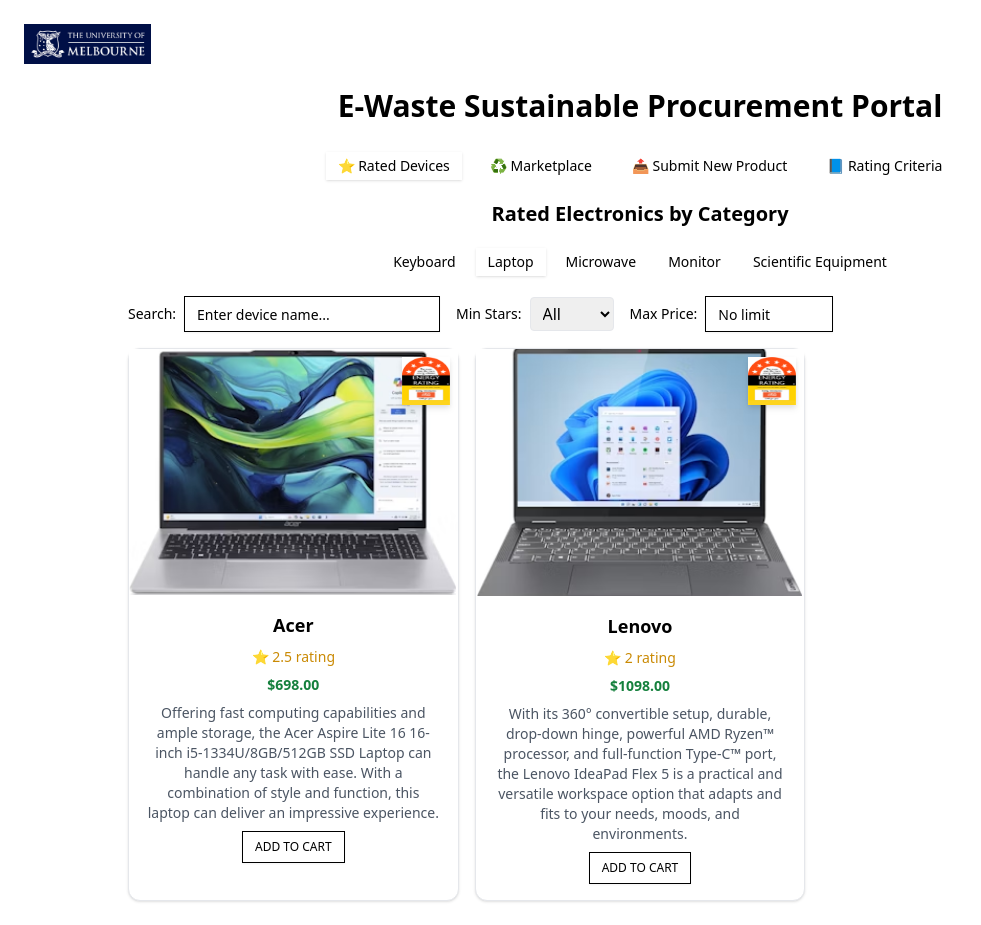
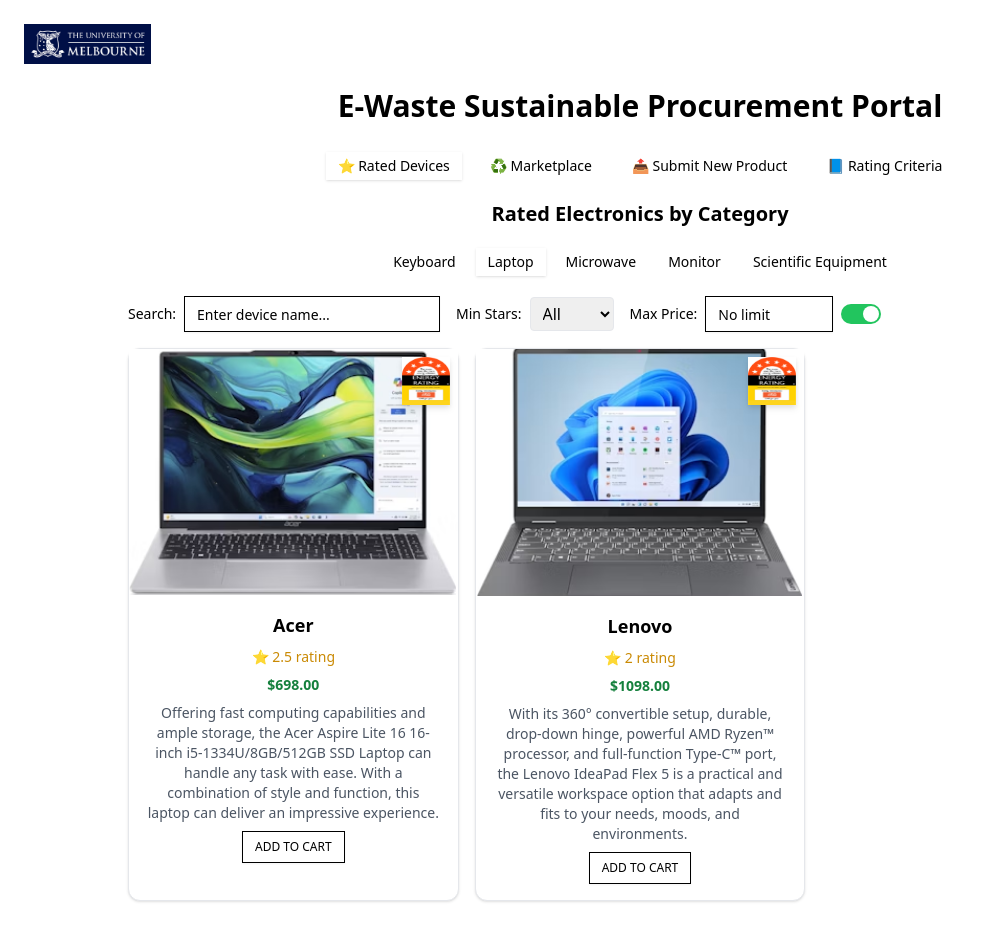
Before and after one commit to ToriLi1210/procurement-portal, a React (Vite) app: page / in a window 1280 px wide. Shown: the whole page, without its empty margins (0-981 px from the left). Built offline with nearby package versions, Linux system fonts and the light colour scheme; no server answers.

Commit message:
add toggle to show star

```diff
--- a/src/components/RatedCategoryPanel.tsx
+++ b/src/components/RatedCategoryPanel.tsx
@@ -35,6 +35,8 @@
 
   const [maxPrice, setMaxPrice] = useState(Infinity);
 
+  const [showStars, setShowStars] = useState(true);
+
   // Filter devices by search term and minimum star rating
   const filtered = devices.filter(
     (d) =>
@@ -67,6 +69,7 @@
           />
         </div>
 
+        {showStars && (
           <div className="flex items-center gap-2">
             <Label>Min Stars:</Label>
             <select
@@ -86,6 +89,8 @@
               <option value={5}>5 only</option>
             </select>
           </div>
+        )}
+
         <div className="flex items-center gap-2">
           <Label>Max Price:</Label>
           <Input
@@ -97,7 +102,18 @@
               setMaxPrice(isNaN(value) ? Infinity : value);
             }}
           />
+
+          {/* Toggle switch without label, next to Max Price */}
+          <input
+            type="checkbox"
+            checked={showStars}
+            onChange={() => setShowStars(!showStars)}
+            className="w-10 h-5 rounded-full bg-gray-300 appearance-none checked:bg-green-500 relative transition-all duration-300
+              before:content-[''] before:absolute before:top-0.5 before:left-0.5 before:w-4 before:h-4 before:rounded-full before:bg-white
+              before:transition-all before:duration-300 checked:before:translate-x-5"
+          />
         </div>
+
       </div>
 
 
@@ -123,18 +139,24 @@
                 </picture>
 
                 {/* Overlay rating badge (image) */}
+                {showStars && (
                   <img
-                  // src={`/images/devices/${device.category}/${device.id}/Rating.png`}
                     src={`${import.meta.env.BASE_URL}images/rating.png`}
                     alt="Rating"
                     className="absolute top-2 right-2 w-12 h-12 drop-shadow-md"
                   />
+                )}
+
               </div>
 
               {/* Device details: star + description + button */}
               <div className="p-4 flex flex-col items-center text-center space-y-2">
                 <h3 className="text-lg font-semibold">{device.name}</h3>
-                <p className="text-sm text-yellow-600 font-medium">⭐ {device.star} rating</p>
+                {showStars && (
+                  <p className="text-sm text-yellow-600 font-medium">
+                    ⭐ {device.star} rating
+                  </p>
+                )}
                 <p className="text-sm text-green-700 font-semibold">${device.price.toFixed(2)}</p>
                 <p className="text-sm text-gray-600">{device.description}</p>
                 {/* Prevent click from bubbling up */}
```
Lines whose indentation alone changed are shown as unchanged.
